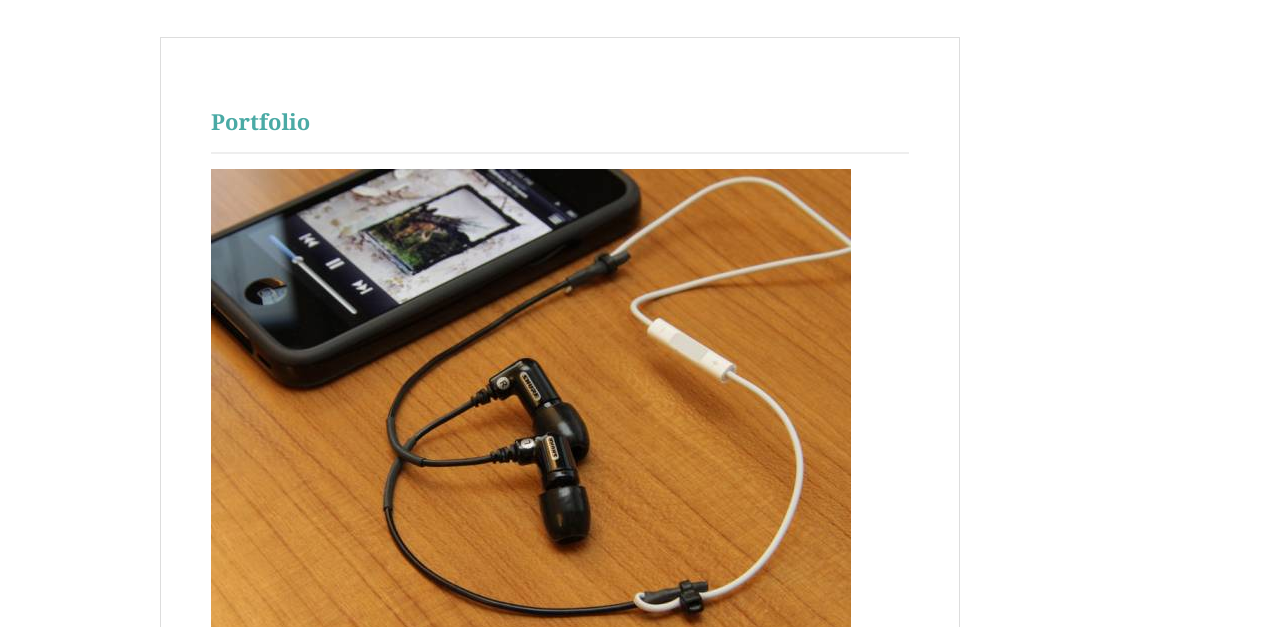
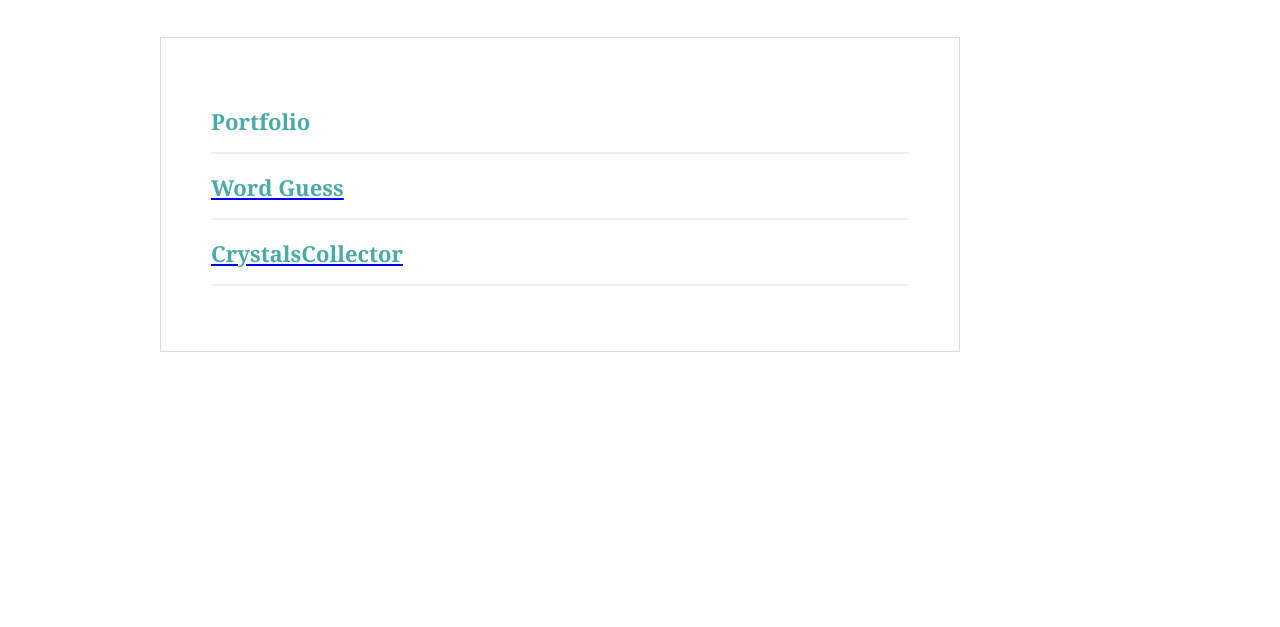
Before and after one commit to mandoproduction/Responsive-Portfolio, a plain HTML site: page portfolio.html in a window 1280 px wide. Shown: the part 101-728 px from the top of the page. Drawn offline with Linux system fonts and the light colour scheme.

Commit message:
add folder

```diff
--- a/portfolio.html
+++ b/portfolio.html
@@ -26,10 +26,15 @@
 
       <div class="images">
         <a href="https://mandoproduction.github.io/wordguess/">
-          <img src="images/phone.jpg" alt="Word Guess">
           <h3>Word Guess</h3>
         </a>
       </div>
+      <div class="images">
+        <a href="https://mandoproduction.github.io/unit-4-game/">
+          <h3>CrystalsCollector</h3>
+        </a>
+      </div>
+
 
     </section>
 
```
